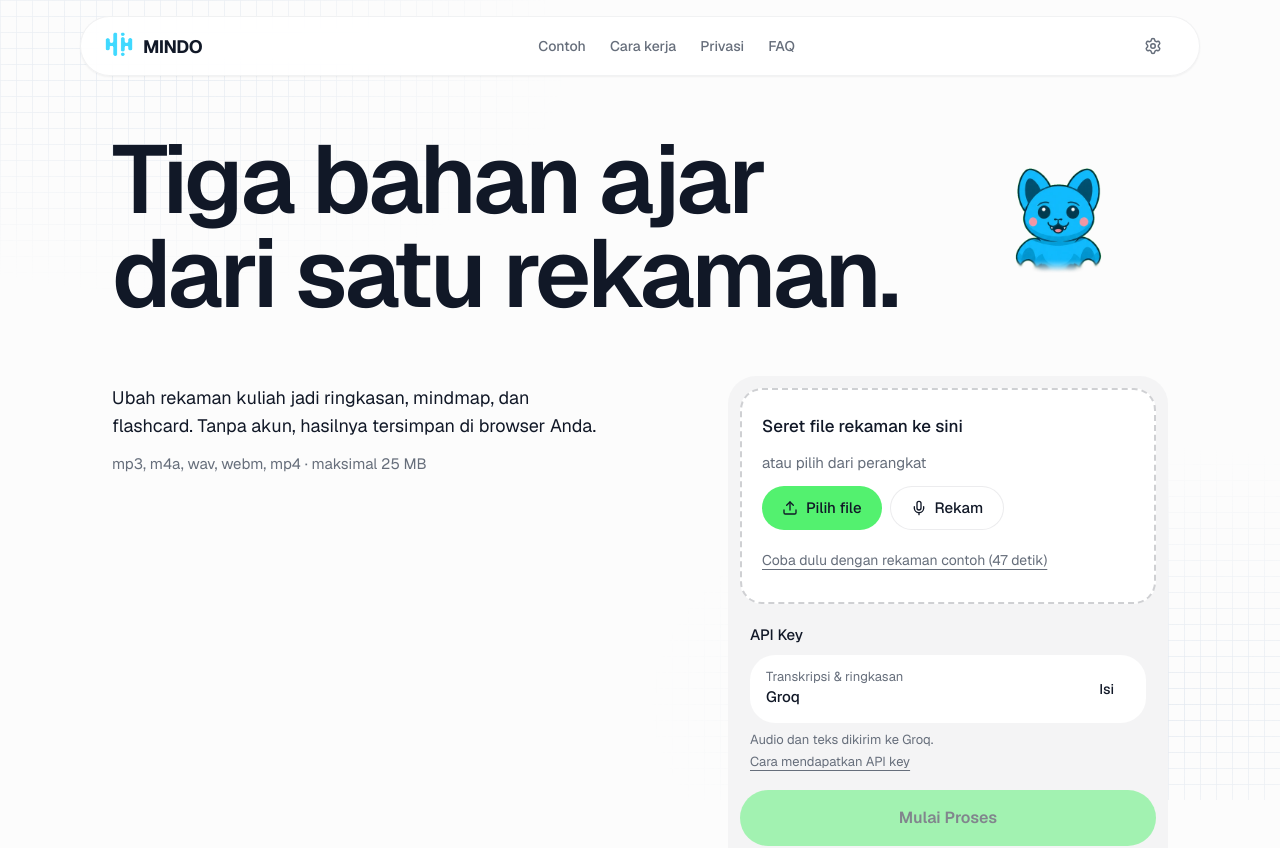
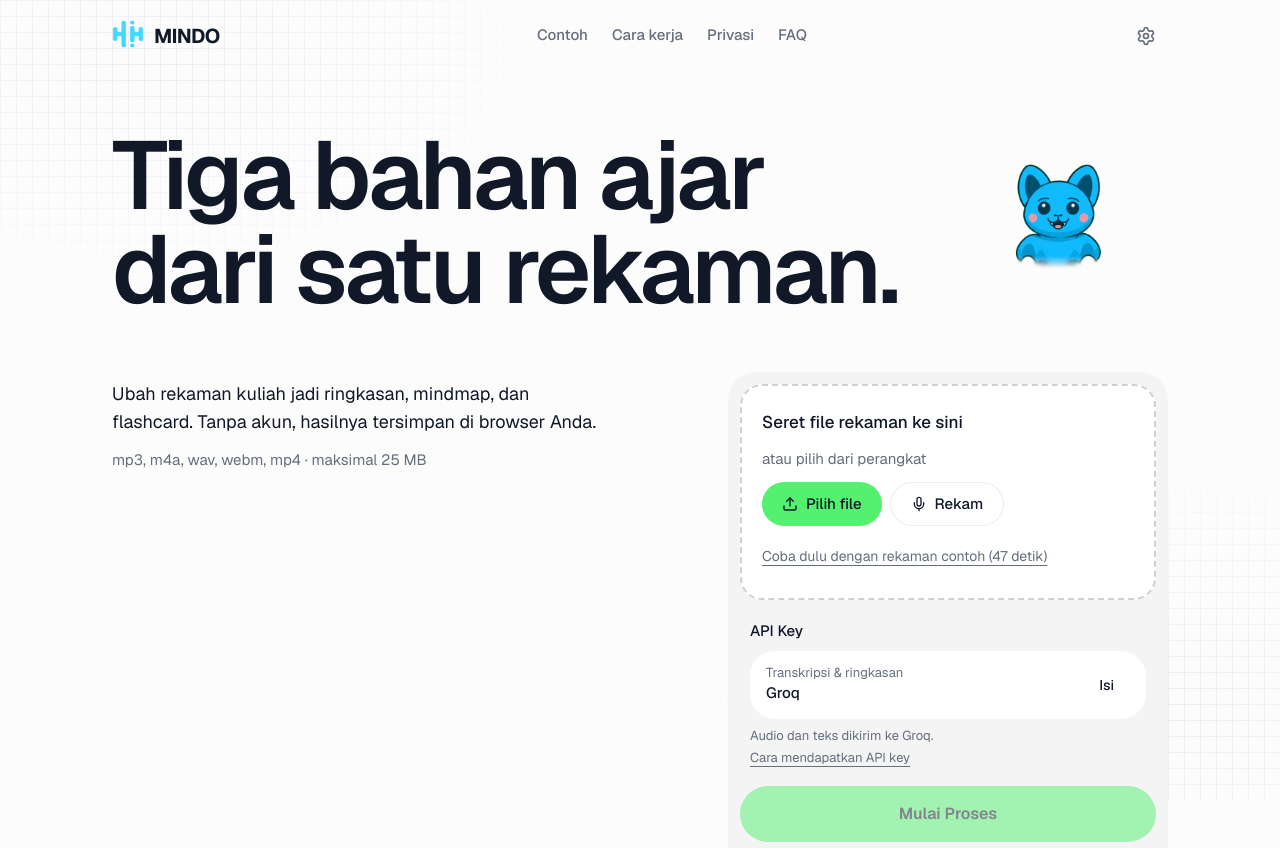
Before and after one commit to kebsixx/mindo, a Next.js app: page / in a window 1280 px wide. Shown: the top 848 px of the page. Built offline with nearby package versions, Linux system fonts and the light colour scheme.

Commit message:
feat: tambahkan animasi adaptif scroll dan auto-hide pada dynamic island navbar

```diff
--- a/src/components/site-header.tsx
+++ b/src/components/site-header.tsx
@@ -35,6 +35,35 @@ export default function SiteHeader({ showHistory }: { showHistory?: boolean }) {
 
   const historyVisible = showHistory ?? hasMaterials;
 
+  const [isScrolled, setIsScrolled] = useState(false);
+  const [isVisible, setIsVisible] = useState(true);
+
+  useEffect(() => {
+    let lastY = window.scrollY;
+
+    const handleScroll = () => {
+      const currentY = window.scrollY;
+      const scrolledPast = currentY > 32;
+      setIsScrolled(scrolledPast);
+
+      if (currentY <= 32) {
+        setIsVisible(true);
+      } else if (currentY > lastY + 8) {
+        // Scroll ke bawah: sembunyikan navbar
+        setIsVisible(false);
+        setMenuOpen(false);
+      } else if (currentY < lastY - 8) {
+        // Scroll ke atas: tampilkan kembali navbar
+        setIsVisible(true);
+      }
+
+      lastY = currentY;
+    };
+
+    window.addEventListener("scroll", handleScroll, { passive: true });
+    return () => window.removeEventListener("scroll", handleScroll);
+  }, []);
+
   const onHome = pathname === "/";
   const onSettings = pathname === "/settings";
   const navItems = [
@@ -48,20 +77,48 @@ export default function SiteHeader({ showHistory }: { showHistory?: boolean }) {
   ];
 
   return (
-    <div className="sticky top-0 z-40 w-full pt-3 sm:pt-4">
-      <header className="relative mx-auto flex h-14 w-[calc(100%-1.5rem)] max-w-280 items-center justify-between gap-3 rounded-full border border-border/70 bg-card/85 px-4 shadow-xs backdrop-blur-md sm:h-15 sm:w-[calc(100%-3rem)] sm:px-6">
+    <div
+      className={cn(
+        "sticky top-0 z-40 w-full transition-transform duration-300 ease-out",
+        !isVisible && "-translate-y-full",
+        isScrolled ? "pt-3 sm:pt-4" : "pt-0",
+      )}
+    >
+      <header
+        className={cn(
+          "relative mx-auto flex items-center justify-between gap-3 transition-all duration-300 ease-out",
+          isScrolled
+            ? "h-14 w-[calc(100%-1.5rem)] max-w-280 rounded-full border border-border/75 bg-card/85 px-4 shadow-xs backdrop-blur-md sm:h-15 sm:w-[calc(100%-3rem)] sm:px-6"
+            : "h-16 w-full max-w-280 rounded-none border-b border-transparent bg-transparent px-5 sm:h-18 sm:px-8",
+        )}
+      >
         <Link href="/" className="flex shrink-0 items-center gap-2.5">
           <Image
             src="/logo-mindo.png"
             alt=""
-            width={28}
-            height={28}
-            className="h-7 w-7"
+            width={isScrolled ? 28 : 32}
+            height={isScrolled ? 28 : 32}
+            className={cn(
+              "transition-all duration-300",
+              isScrolled ? "h-7 w-7" : "h-8 w-8",
+            )}
           />
-          <span className="text-[1.125rem] font-bold tracking-tight">MINDO</span>
+          <span
+            className={cn(
+              "font-bold tracking-tight transition-all duration-300",
+              isScrolled ? "text-[1.125rem]" : "text-xl",
+            )}
+          >
+            MINDO
+          </span>
         </Link>
 
-        <nav className="hidden items-center gap-6 text-[0.875rem] font-medium text-muted-foreground md:flex">
+        <nav
+          className={cn(
+            "hidden items-center gap-6 font-medium text-muted-foreground md:flex transition-colors",
+            isScrolled ? "text-[0.875rem]" : "text-[0.9375rem]",
+          )}
+        >
           {navItems.map((item) => (
             <a
               key={item.label}
@@ -82,11 +139,13 @@ export default function SiteHeader({ showHistory }: { showHistory?: boolean }) {
             className={buttonVariants({
               variant: "ghost",
               size: "icon",
-              className:
-                "h-9 w-9 rounded-full max-md:hidden! text-muted-foreground hover:text-foreground",
+              className: cn(
+                "rounded-full max-md:hidden! text-muted-foreground hover:text-foreground transition-all",
+                isScrolled ? "h-9 w-9" : "h-10 w-10",
+              ),
             })}
           >
-            <Settings className="h-4.5 w-4.5" aria-hidden="true" />
+            <Settings className="h-5 w-5" aria-hidden="true" />
           </Link>
           <Button
             size="icon"
@@ -94,7 +153,10 @@ export default function SiteHeader({ showHistory }: { showHistory?: boolean }) {
             aria-label={menuOpen ? "Tutup menu" : "Buka menu"}
             aria-expanded={menuOpen}
             onClick={() => setMenuOpen((v) => !v)}
-            className="h-9 w-9 rounded-full md:hidden"
+            className={cn(
+              "rounded-full md:hidden transition-all",
+              isScrolled ? "h-9 w-9" : "h-10 w-10",
+            )}
           >
             {menuOpen ? <X className="h-5 w-5" /> : <Menu className="h-5 w-5" />}
           </Button>
@@ -102,7 +164,10 @@ export default function SiteHeader({ showHistory }: { showHistory?: boolean }) {
 
         {menuOpen && (
           <nav
-            className="absolute inset-x-0 top-16 z-40 rounded-[28px] border border-border bg-card/95 p-3 shadow-lg backdrop-blur-md md:hidden"
+            className={cn(
+              "absolute z-40 rounded-[28px] border border-border bg-card/95 p-3 shadow-lg backdrop-blur-md md:hidden",
+              isScrolled ? "inset-x-0 top-16" : "inset-x-4 top-16 sm:top-18",
+            )}
             aria-label="Menu utama"
           >
             <div className="flex flex-col text-base">
```
